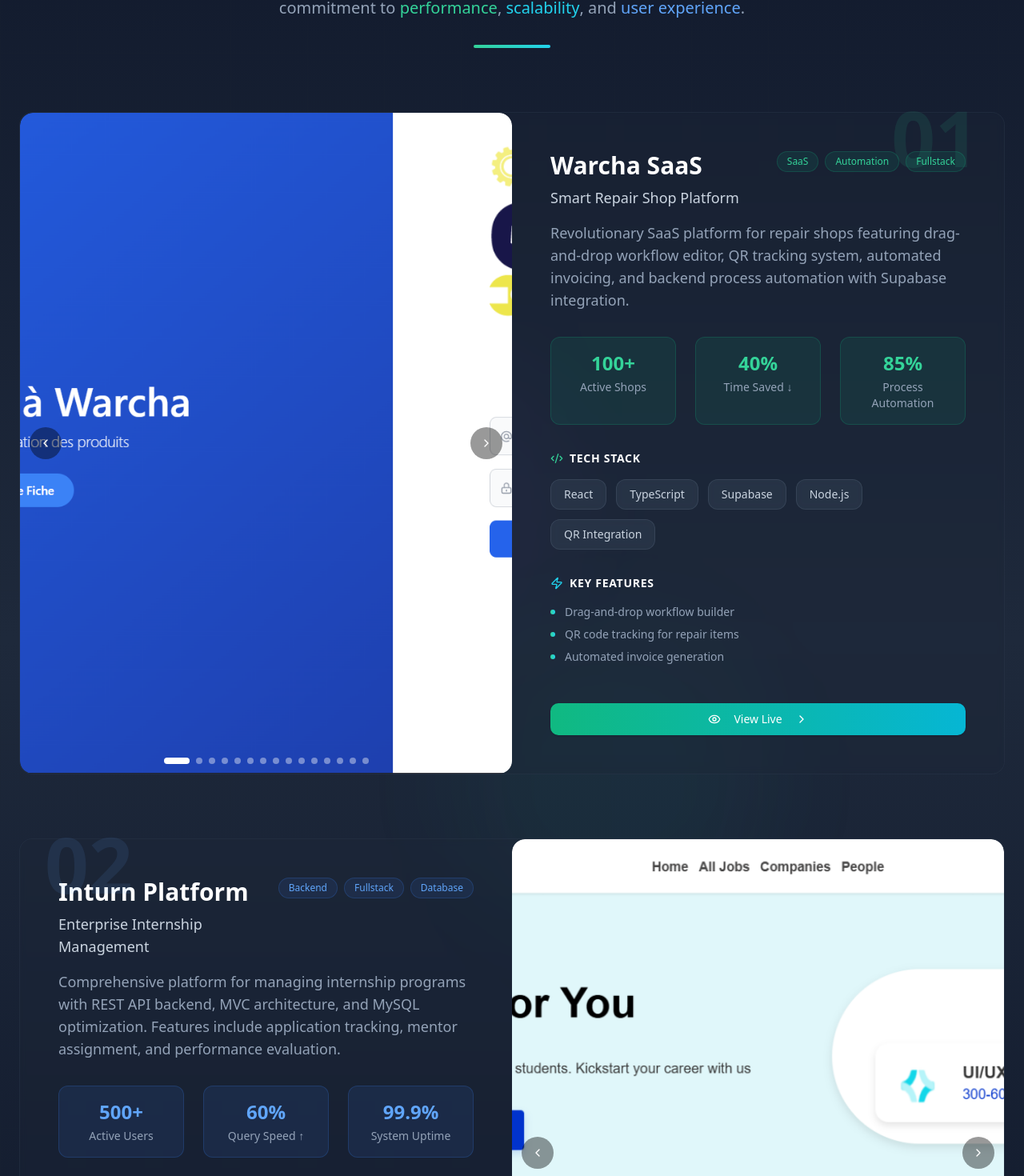
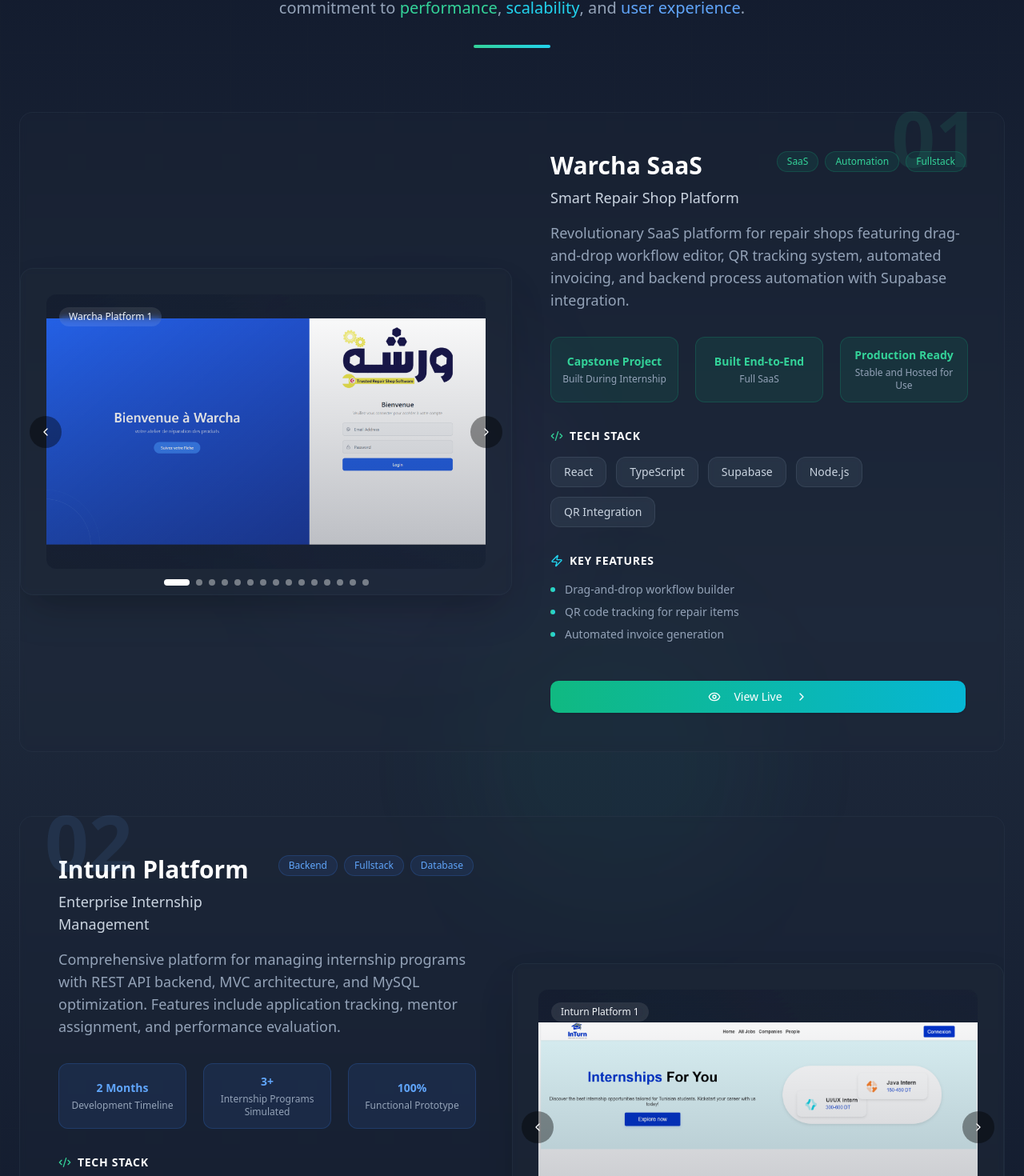
Before and after one commit to ZeddiniMohammedYassin/Portfolio, a React (Vite) app: page / in a window 1280 px wide. Shown: the part 2414-3884 px from the top of the page at 80% size. Built offline with nearby package versions, Linux system fonts and the light colour scheme; the HTML template or start-up script is replaced by a standard one.

Commit message:
Image Frames Fix

```diff
--- a/src/components/portfolio/Projects.tsx
+++ b/src/components/portfolio/Projects.tsx
@@ -56,25 +56,27 @@ const ProjectCarousel: React.FC<ProjectCarouselProps> = ({ images, onImageClick
 
   return (
     <div className="h-80 lg:h-full relative">
-      <div className="overflow-hidden rounded-2xl h-full" ref={emblaRef}>
-        <div className="flex h-full">
+      {/* Framed gallery similar to Certifications.tsx */}
+      <div className="overflow-hidden rounded-2xl border border-slate-700/30 bg-slate-800/20 backdrop-blur-sm shadow-2xl shadow-emerald-500/8" ref={emblaRef}>
+        <div className="flex">
           {images.map((img, idx) => (
-            <div key={idx} className="flex-[0_0_100%] min-w-0 cursor-pointer" onClick={() => onImageClick?.(img, idx)}>
-              {/* Mobile version - centered and contained */}
-              <div className="md:hidden w-full h-80 flex items-center justify-center px-4 py-8 bg-gray-50">
+            <div key={idx} className="flex-[0_0_100%] min-w-0 cursor-pointer p-4 md:p-8" onClick={() => onImageClick?.(img, idx)}>
+              <div className="relative aspect-[16/10] bg-gradient-to-br from-slate-900/40 to-slate-800/10 rounded-xl overflow-hidden">
                 <img
                   src={img.src}
                   alt={img.alt}
-                  className="max-w-full max-h-full w-auto h-auto object-contain"
+                  className="w-full h-full object-contain rounded-xl transition-transform duration-700 group-hover:scale-105"
                 />
-              </div>
-              {/* Desktop version - original style with pt-60 */}
-              <div className="hidden md:block w-full h-full">
-                <img
-                  src={img.src}
-                  alt={img.alt}
-                  className="w-full h-80 lg:h-full object-cover object-center object-[center_55%] transition-transform duration-700 group-hover:scale-105 rounded-t-2xl"
-                />
+
+                {/* subtle overlay for depth */}
+                <div className="absolute inset-0 rounded-xl pointer-events-none bg-gradient-to-b from-transparent to-slate-900/30" />
+
+                {/* Floating label (optional on project images) */}
+                {img.alt && (
+                  <div className="absolute top-4 left-4 px-3 py-1 rounded-full bg-white/10 backdrop-blur-sm text-slate-100 text-xs font-medium">
+                    {img.alt}
+                  </div>
+                )}
               </div>
             </div>
           ))}
@@ -137,14 +139,14 @@ const Projects = () => {
         "Real-time collaboration tools"
       ],
       metrics: {
-        clients: "100+",
-        efficiency: "40%",
-        automation: "85%"
+        clients: "Capstone Project",
+        efficiency: "Built End-to-End",
+        automation: "Production Ready"
       },
       metricLabels: {
-        clients: "Active Shops",
-        efficiency: "Time Saved ↓",
-        automation: "Process Automation"
+        clients: "Built During Internship",
+        efficiency: "Full SaaS",
+        automation: "Stable and Hosted for Use"
       },
       icon: Workflow,
       primaryColor: "from-emerald-500 to-teal-600",
@@ -187,14 +189,14 @@ const Projects = () => {
         "Advanced reporting and analytics"
       ],
       metrics: {
-        users: "500+",
-        performance: "60%",
-        uptime: "99.9%"
+        users: "2 Months",
+        performance: "3+",
+        uptime: "100%"
       },
       metricLabels: {
-        users: "Active Users",
-        performance: "Query Speed ↑",
-        uptime: "System Uptime"
+        users: "Development Timeline",
+        performance: "Internship Programs Simulated",
+        uptime: "Functional Prototype"
       },
       icon: Users,
       primaryColor: "from-blue-500 to-purple-600",
@@ -392,13 +394,15 @@ const Projects = () => {
                     } lg:flex`}>
 
                     {/* Visual Section */}
-                    <div className="lg:w-1/2 relative">
+                    <div className="lg:w-1/2 relative flex items-center">
                       {project.images && project.images.length > 0 ? (
                         /* Use Embla carousel for projects with images */
-                        <ProjectCarousel
-                          images={project.images}
-                          onImageClick={(img, imageIndex) => setZoomedImage({ ...img, projectIndex: index, imageIndex })}
-                        />
+                        <div className="w-full mt-6 lg:mt-0">
+                          <ProjectCarousel
+                            images={project.images}
+                            onImageClick={(img, imageIndex) => setZoomedImage({ ...img, projectIndex: index, imageIndex })}
+                          />
+                        </div>
                       ) : (
                         /* Other Projects with Original Design */
                         <div className={`h-80 lg:h-full bg-gradient-to-br ${project.primaryColor} relative overflow-hidden`}>
@@ -479,11 +483,11 @@ const Projects = () => {
                         </div>
 
                         {/* Enhanced Metrics */}
-                        <div className="grid grid-cols-3 gap-3 sm:gap-6">
+                        <div className="grid grid-cols-1 sm:grid-cols-3 gap-3 sm:gap-6">
                           {Object.entries(project.metrics).map(([key, value]) => (
-                            <div key={key} className={`text-center p-3 sm:p-4 rounded-lg ${colors.bg} ${colors.border} border group-hover:scale-105 transition-transform duration-300`}>
-                              <div className={`font-bold text-xl sm:text-2xl mb-1 ${colors.text}`}>{value}</div>
-                              <div className="text-slate-400 text-xs sm:text-sm">{project.metricLabels[key]}</div>
+                            <div key={key} className={`flex flex-col items-center justify-center text-center p-3 sm:p-4 lg:p-3 rounded-lg min-h-[90px] lg:min-h-[80px] min-w-[10rem] lg:min-w-[10rem] ${colors.bg} ${colors.border} border group-hover:scale-105 transition-transform duration-300`}>
+                              <div className={`font-semibold text-sm sm:text-base lg:text-sm mb-1 ${colors.text} leading-tight`} style={{wordBreak: 'normal', hyphens: 'none'}}>{value}</div>
+                              <div className="text-slate-400 text-xs sm:text-sm lg:text-xs leading-normal" style={{wordBreak: 'normal', whiteSpace: 'normal'}}>{project.metricLabels[key]}</div>
                             </div>
                           ))}
                         </div>
```
